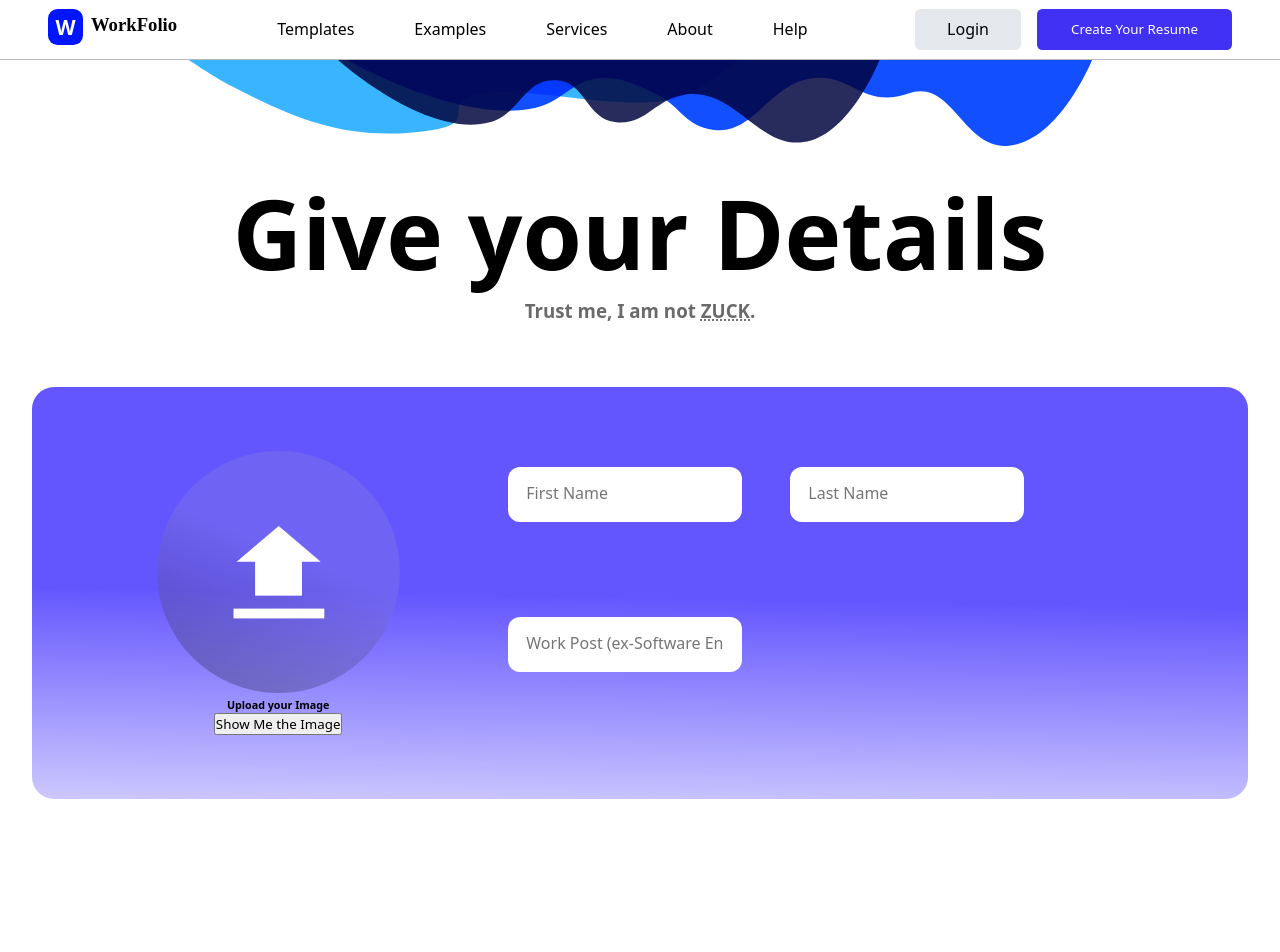
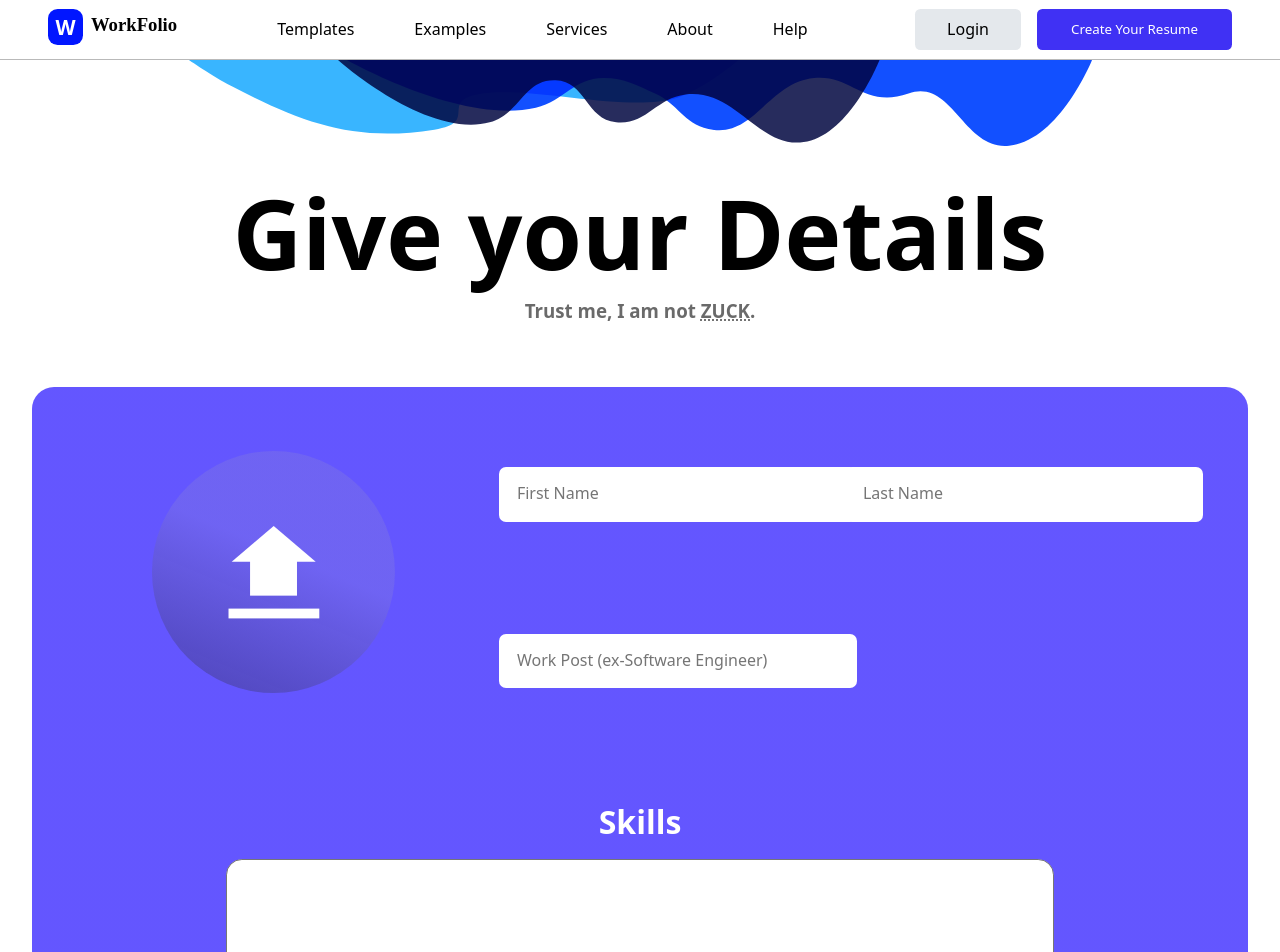
Before and after one commit to soumen974/WorkFolio, a React (Create React App) app: page / in a window 1280 px wide. Shown: the top 952 px of the page. Before the commit the page ends 863 px from the top, so only its background shows below. Built offline with nearby package versions, Linux system fonts and the light colour scheme.

Commit message:
discarding the logics , but the design work , parally working

```diff
--- a/src/Components/FormResume.css
+++ b/src/Components/FormResume.css
@@ -49,22 +49,44 @@ abbr{
 }
 .Initial-details-inputs{
     display: flex;
-    flex-wrap: wrap;
+    flex-wrap:wrap;
     /* justify-content: space-evenly; */
-    gap: 3rem;
+    gap: 7rem;
     width: 56%;
     padding: 1rem 1rem;
 }
 .Initial-details-inputs input{
     border-color: transparent;
     height: 3.4rem;
-    width: auto;
-    border-radius: 12px;
+    width: 153%;
+    border-radius: 7px;
     padding: 1rem;
 }
 .Form-01_color-back{
-    padding: 4rem 0rem 4rem 2rem;
+    /* display: grid; */
+    padding: 4rem 2rem 4rem 2rem;
     border-radius: 22.048px;
     background: linear-gradient(181deg, rgba(26, 6, 255, 0.68) 50.96%, rgba(26, 6, 255, 0.22) 100%);
 
 }
+.Rest-big-details{
+    text-align: center;
+    padding: 4rem 1rem;
+    color: white;
+
+}
+.Rest-big-details h1{
+    padding: 2rem 0rem 1rem 0rem;
+}
+.Rest-big-details textarea{
+    height: inherit;
+    width: 74%;
+    height: 21rem;
+   max-width: 100%;
+   max-height: 25rem;
+
+   border-radius: 0.99rem;
+   padding: 1rem;
+   font-size: 1.2rem;
+
+}
--- a/src/Components/FormResume.jsx
+++ b/src/Components/FormResume.jsx
@@ -1,22 +1,7 @@
 import React, { useState } from 'react';
 import './FormResume.css'
-import ImageUploader from './ImageUploder';
 
 export default function FormResume() {
-
-
-    const [selectedImage, setSelectedImage] = useState(null);
-
-    const handleImageUpload = (event) => {
-      const file = event.target.files[0];
-      if (file) {
-        const imageUrl = URL.createObjectURL(file);
-        setSelectedImage(imageUrl);
-      }
-    }
-
-
-
 
 
   return (
@@ -54,10 +39,10 @@ export default function FormResume() {
             <div className="Inital-details">
                     <div className="Uplodeimg">
                           <abbr title='Upload Your Image Here'>
-                                     <svg  type="file" accept="image/*" onChange={handleImageUpload} width="243" height="242" viewBox="0 0 243 242" fill="none">
+                                  <svg width="243" height="242" viewBox="0 0 243 242" fill="none" xmlns="http://www.w3.org/2000/svg">
                                       <ellipse cx="121.469" cy="121" rx="121.469" ry="121" fill="url(#paint0_linear_255_2)" fillOpacity="0.76"/>
-                                            <path d="M121.7 74.9465L163.707 110.669H79.6938L121.7 74.9465Z" fill="white"/>
-                                            <rect x="98.061" y="106.116" width="46.9291" height="38.5239" fill="white"/>
+                                      <path d="M121.7 74.9465L163.707 110.669H79.6935L121.7 74.9465Z" fill="white"/>
+                                      <rect x="98.0605" y="106.116" width="46.9291" height="38.5239" fill="white"/>
                                       <rect x="76.5112" y="157.598" width="90.7915" height="9.80608" fill="white"/>
                                       <defs>
                                       <linearGradient id="paint0_linear_255_2" x1="44.3318" y1="370.613" x2="217.226" y2="-41.6718" gradientUnits="userSpaceOnUse">
@@ -66,19 +51,10 @@ export default function FormResume() {
                                       </linearGradient>
                                       </defs>
                                   </svg>
-
                           </abbr>
-
-                      <h6>Upload your Image </h6>
-
-                      <div>
-
-                        <ImageUploader/>
 
                     </div>
 
-
-               </div>
 
                     <div className="Initial-details-inputs">
                         <div className="FirstNameGet">
@@ -95,6 +71,23 @@ export default function FormResume() {
 
                     </div>
 
+            </div>
+
+            <div className="Rest-big-details">
+              <h1>Skills</h1>
+              <textarea/>
+
+              <h1>Project Undertaken</h1>
+              <textarea/>
+
+              <h1>Education</h1>
+              <textarea/>
+
+              <h1>Achievement / Industry certification / Recognition</h1>
+              <textarea/>
+
+              <h1>Domain Expertise</h1>
+              <textarea/>
 
 
 
@@ -102,8 +95,6 @@ export default function FormResume() {
 
 
           </div>
-
-
         </div>
 
         <div className="Form-02"></div>
--- a/src/Components/ImageUploder.jsx
+++ b/src/Components/ImageUploder.jsx
@@ -1,38 +1,64 @@
 import React, { useState } from 'react';
 
-function ImageUploader() {
-  const [selectedImage, setSelectedImage] = useState(null);
+const UserForm = () => {
+  const [firstName, setFirstName] = useState('');
+  const [lastName, setLastName] = useState('');
+  const [image, setImage] = useState(null);
+  const [showDetails, setShowDetails] = useState(false);
 
-  const handleImageUpload = (event) => {
-    const file = event.target.files[0];
-    if (file) {
-      const imageUrl = URL.createObjectURL(file);
-      setSelectedImage(imageUrl);
-    }
+  const handleFirstNameChange = (event) => {
+    setFirstName(event.target.value);
   };
 
-  const handleShowImageClick = () => {
-    // Show the selected image
+  const handleLastNameChange = (event) => {
+    setLastName(event.target.value);
+  };
+
+  const handleImageChange = (event) => {
+    const selectedImage = event.target.files[0];
+    setImage(selectedImage);
+  };
+
+  const handleSubmit = (event) => {
+    event.preventDefault();
+    setShowDetails(true);
+  };
+
+  const handlePrint = () => {
+    const printWindow = window.open('', '_blank');
+    printWindow.document.open();
+    printWindow.document.write(`
+      <html>
+        <head>
+          <title>User Details</title>
+        </head>
+        <body>
+          <h2>User Details</h2>
+          <p>First Name: ${firstName}</p>
+          <p>Last Name: ${lastName}</p>
+          <img src="${URL.createObjectURL(image)}" alt="${firstName} ${lastName}" />
+        </body>
+      </html>
+    `);
+    printWindow.document.close();
+    printWindow.print();
   };
 
   return (
     <div>
-      {/* SVG icon or any other clickable element for uploading */}
-      <input
-        type="file"
-        accept="image/*"
-        onChange={handleImageUpload}
-        style={{ display: 'none' }}
-      />
-      <button onClick={handleShowImageClick}>Show Me the Image</button>
-      {selectedImage && (
+      <form onSubmit={handleSubmit}>
+        {/* ...form fields */}
+        <button type="submit">Submit</button>
+      </form>
+      {showDetails && (
         <div>
-          <p>Image Review:</p>
-          <img src={selectedImage} alt="Uploaded" />
+          <h2>User Details</h2>
+          {/* ...displayed details */}
+          <button onClick={handlePrint}>Print Details</button>
         </div>
       )}
     </div>
   );
-}
+};
 
-export default ImageUploader;
+export default UserForm;
```
Lines whose indentation alone changed are shown as unchanged.
